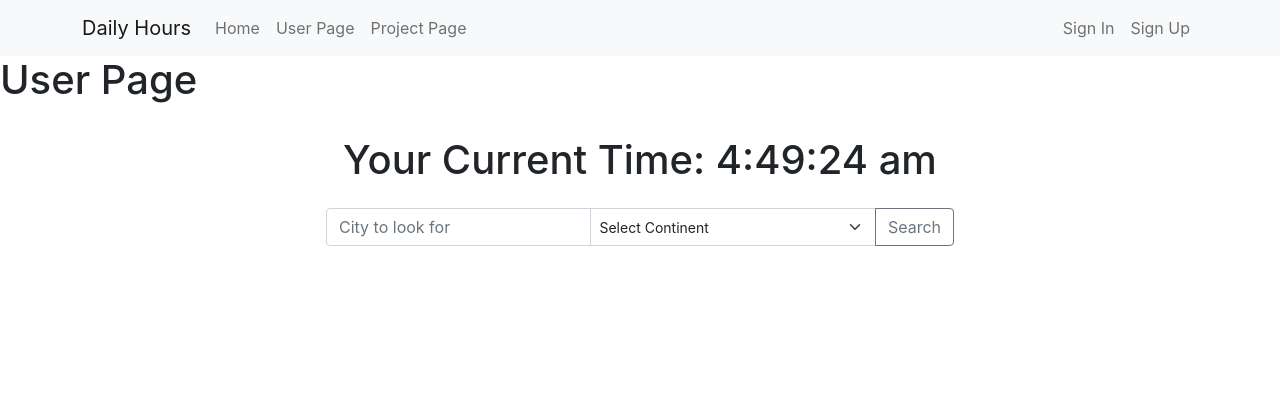
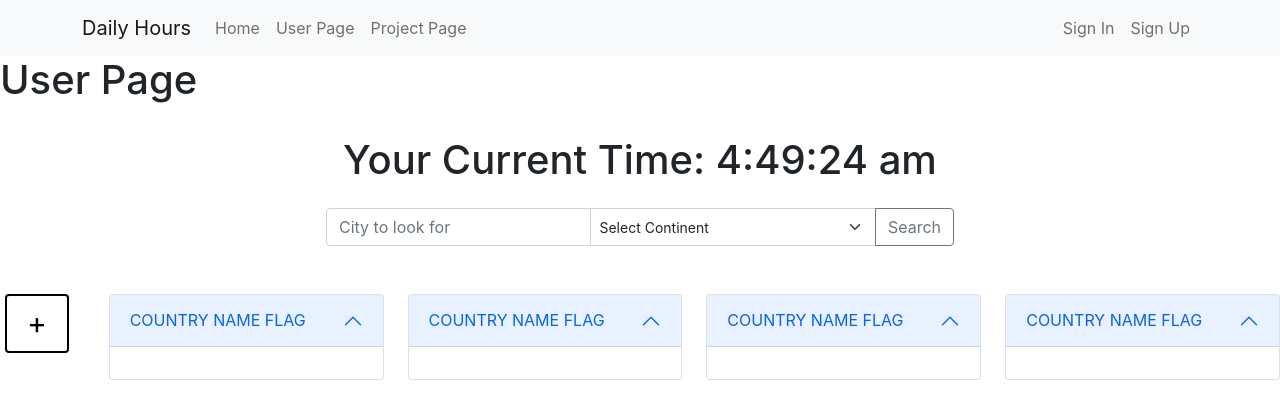
Before and after one commit to AndresF97/WorldSchedule, a React (Create React App) app: page /User in a window 1280 px wide. Shown: the top 418 px of the page. Built offline with nearby package versions, Linux system fonts and the light colour scheme.

Commit message:
added to folders and files to make components and started on the frontend for the userProject page

```diff
--- /dev/null
+++ b/src/components/addProjectButton/index.js
@@ -0,0 +1,14 @@
+import React from "react";
+import "./style.css";
+
+function AddProjectButton(){
+    return(
+        <div>
+            <button id="addButton">
+                +
+            </button>
+        </div>
+    )
+}
+
+export default AddProjectButton;
--- /dev/null
+++ b/src/components/addProjectButton/style.css
@@ -0,0 +1,16 @@
+button#addButton{
+    background-color: white; /* Green */
+    border: 2px solid black;
+    margin-left: 5px;
+    color: black;
+    padding: 5px 20px;
+    border-radius: 4px;
+    text-align: center;
+    text-decoration: none;
+    display: inline-block;
+    font-size: 30px;
+    outline: 24px;
+}
+button#addButton:active{
+    background-color: #F8F8F8;
+}
--- a/src/pages/userPage.js
+++ b/src/pages/userPage.js
@@ -1,9 +1,11 @@
 import React, { Component } from "react"
-import NavbarLanding from "../components/Navbar"
-import {Button, FormControl, InputGroup,Form,Row, Col} from "react-bootstrap"
+import AddProjectButton from "../components/addProjectButton"
+import {Button, FormControl, InputGroup,Form,Row, Col, Accordion} from "react-bootstrap"
 import moment from "moment-timezone"
 
 class UserPage extends Component{
+
+    // Making local state
     state   = {
         currenTime: "",
         currentCity:"",
@@ -12,10 +14,12 @@ class UserPage extends Component{
         cityToSendWork:[]
 
     }
+    // Makeing componenetmount this will make any function run as soon page is loaded
     componentDidMount(){
         console.log("Component mounted")
         setInterval(() => this.getCurrentTime(), 1000)
     }
+    //gets current for the state
     getCurrentTime = () =>{
         this.setState({ currenTime : moment().format('h:mm:ss a')})
     }
@@ -44,6 +48,8 @@ class UserPage extends Component{
         return(
         <div>
             <h1>User Page</h1>
+
+            {/* Away to search for city and time */}
             <div className="text-center pt-4">
             <h1 name="currentTime">Your Current Time: {this.state.currenTime}</h1>
             </div>
@@ -78,7 +84,54 @@ class UserPage extends Component{
                 </InputGroup>
                 </Col>
             </Row>
+            {/* END OF GETTING TIME ELEMENT */}
 
+
+            {/* START OF COUTRY CARD HOLDER */}
+            <Row>
+                <Col sm={1}>
+                    {/* START OF ADD BUTTON ELEMENT */}
+                    <AddProjectButton/>
+                    {/* END OF ADD BUTTON ELEMENT */}
+                </Col>
+                <Col sm>
+                    <Accordion defaultActiveKey="0">
+                        <Accordion.Item eventKey="0">
+                            <Accordion.Header>COUNTRY NAME FLAG</Accordion.Header>
+                            <Accordion.Body>
+                            </Accordion.Body>
+                        </Accordion.Item>
+                    </Accordion>
+                </Col>
+                <Col sm>
+                    <Accordion defaultActiveKey="0">
+                        <Accordion.Item eventKey="0">
+                            <Accordion.Header>COUNTRY NAME FLAG</Accordion.Header>
+                            <Accordion.Body>
+                            </Accordion.Body>
+                        </Accordion.Item>
+                    </Accordion>
+                </Col>
+                <Col sm>
+                    <Accordion defaultActiveKey="0">
+                        <Accordion.Item eventKey="0">
+                            <Accordion.Header>COUNTRY NAME FLAG</Accordion.Header>
+                            <Accordion.Body>
+                            </Accordion.Body>
+                        </Accordion.Item>
+                    </Accordion>
+                </Col>
+                <Col sm>
+                    <Accordion defaultActiveKey="0">
+                        <Accordion.Item eventKey="0">
+                            <Accordion.Header>COUNTRY NAME FLAG</Accordion.Header>
+                            <Accordion.Body>
+                            </Accordion.Body>
+                        </Accordion.Item>
+                    </Accordion>
+                </Col>
+            </Row>
+             {/* END OF COUTRY CARD HOLDER */}
         </div>
         )
     }
```
Also changed, not shown: src/components/footer/index.js (added), src/components/footer/style.css (added), src/components/signIn/index.js (added), src/components/signIn/style.css (added), src/components/signUp/index.js (added), src/components/signUp/stytle.css (added).
